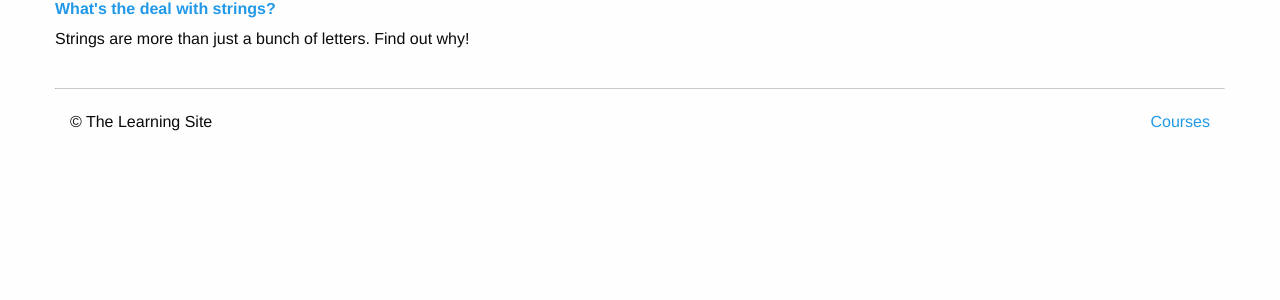
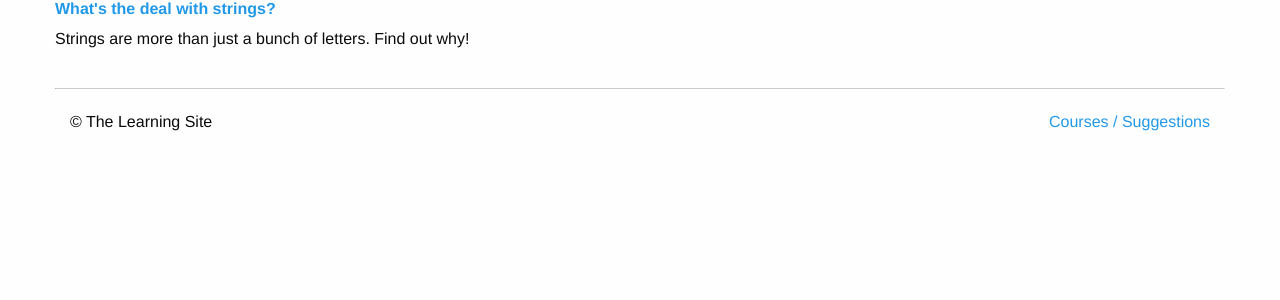
Before and after one commit to PatrickBluth/learning_site, a Django app: page /courses/1/ in a window 1280 px wide. Shown: the part 331-631 px from the top of the page. Run offline with Django 3.2, Linux system fonts and the light colour scheme; data comes from the database, SQL or seed files in the repository.

Commit message:
added link to suggestions on all pages

```diff
--- a/templates/layout.html
+++ b/templates/layout.html
@@ -47,7 +47,8 @@
             </div>
             <div class="small-6 columns">
                 <ul class="inline-list no-bullet float-right">
-                    <li><a href="{% url 'courses:course_list' %}">Courses</a></li>
+                    <li style="float:left"><a href="{% url 'courses:course_list' %}">Courses&nbsp;/</a></li>
+                    <li style="float:right;"><a href="{% url 'suggestion' %}">&nbsp;Suggestions</a></li>
                 </ul>
             </div>
         </footer>
```
